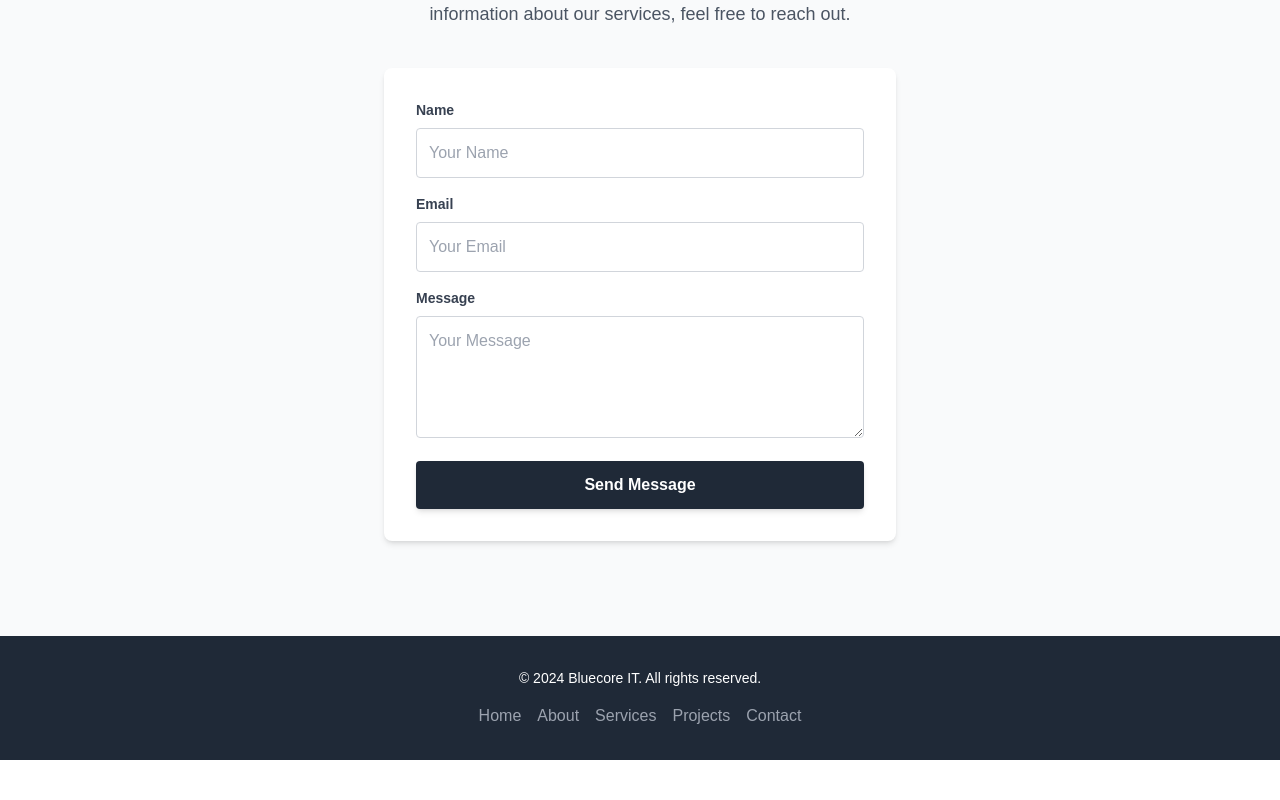
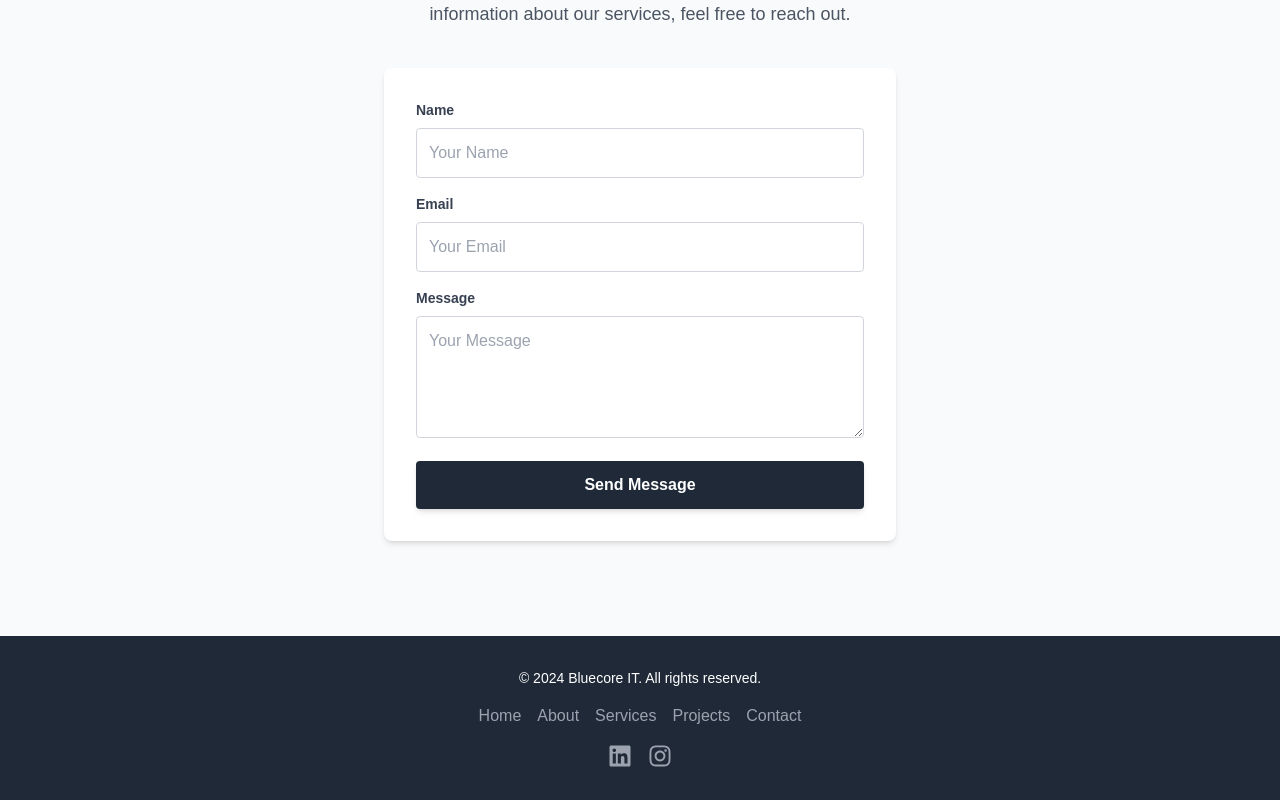
Before and after one commit to Sthakkar2305/Bluecore-it, a React (Create React App) app: page / in a window 1280 px wide. Shown: the part 3376-4176 px from the top of the page. Before the commit the page ends 4136 px from the top, so only its background shows below. Built offline with nearby package versions, Linux system fonts and the light colour scheme.

Commit message:
add linkdin and instagram

```diff
--- a/src/components/Contact.js
+++ b/src/components/Contact.js
@@ -105,6 +105,7 @@ const Contact = () => {
               name="name"
               className="w-full p-3 rounded border border-gray-300 focus:outline-none focus:ring-2 focus:ring-indigo-500"
               placeholder="Your Name"
+              required
               value={formData.name}
               onChange={(e) => setFormData({ ...formData, name: e.target.value })}
             />
@@ -117,6 +118,7 @@ const Contact = () => {
               name="email"
               className="w-full p-3 rounded border border-gray-300 focus:outline-none focus:ring-2 focus:ring-indigo-500"
               placeholder="Your Email"
+              required
               value={formData.email}
               onChange={(e) => setFormData({ ...formData, email: e.target.value })}
             />
@@ -129,6 +131,7 @@ const Contact = () => {
               className="w-full p-3 rounded border border-gray-300 focus:outline-none focus:ring-2 focus:ring-indigo-500"
               placeholder="Your Message"
               rows="4"
+              required
               value={formData.message}
               onChange={(e) => setFormData({ ...formData, message: e.target.value })}
             />
--- a/src/components/Footer.js
+++ b/src/components/Footer.js
@@ -1,4 +1,6 @@
 import React from 'react';
+import { FaLinkedin, FaInstagram } from 'react-icons/fa';
+import { motion } from 'framer-motion';
 
 const Footer = () => {
   return (
@@ -12,6 +14,26 @@ const Footer = () => {
           <a href="#projects" className="hover:underline text-gray-400">Projects</a>
           <a href="#contact" className="hover:underline text-gray-400">Contact</a>
         </div>
+        <div className="flex justify-center mt-4 space-x-4">
+          <motion.a
+            href="https://www.linkedin.com/in/bluecore-it-094700324?utm_source=share&utm_campaign=share_via&utm_content=profile&utm_medium=android_app"
+            target="_blank"
+            rel="noopener noreferrer"
+            whileHover={{ scale: 1.1 }}
+            className="text-gray-400 hover:text-white"
+          >
+            <FaLinkedin size={24} />
+          </motion.a>
+          <motion.a
+            href="https://www.instagram.com/bluecore_it"
+            target="_blank"
+            rel="noopener noreferrer"
+            whileHover={{ scale: 1.1 }}
+            className="text-gray-400 hover:text-white"
+          >
+            <FaInstagram size={24} />
+          </motion.a>
+        </div>
       </div>
     </footer>
   );
```
